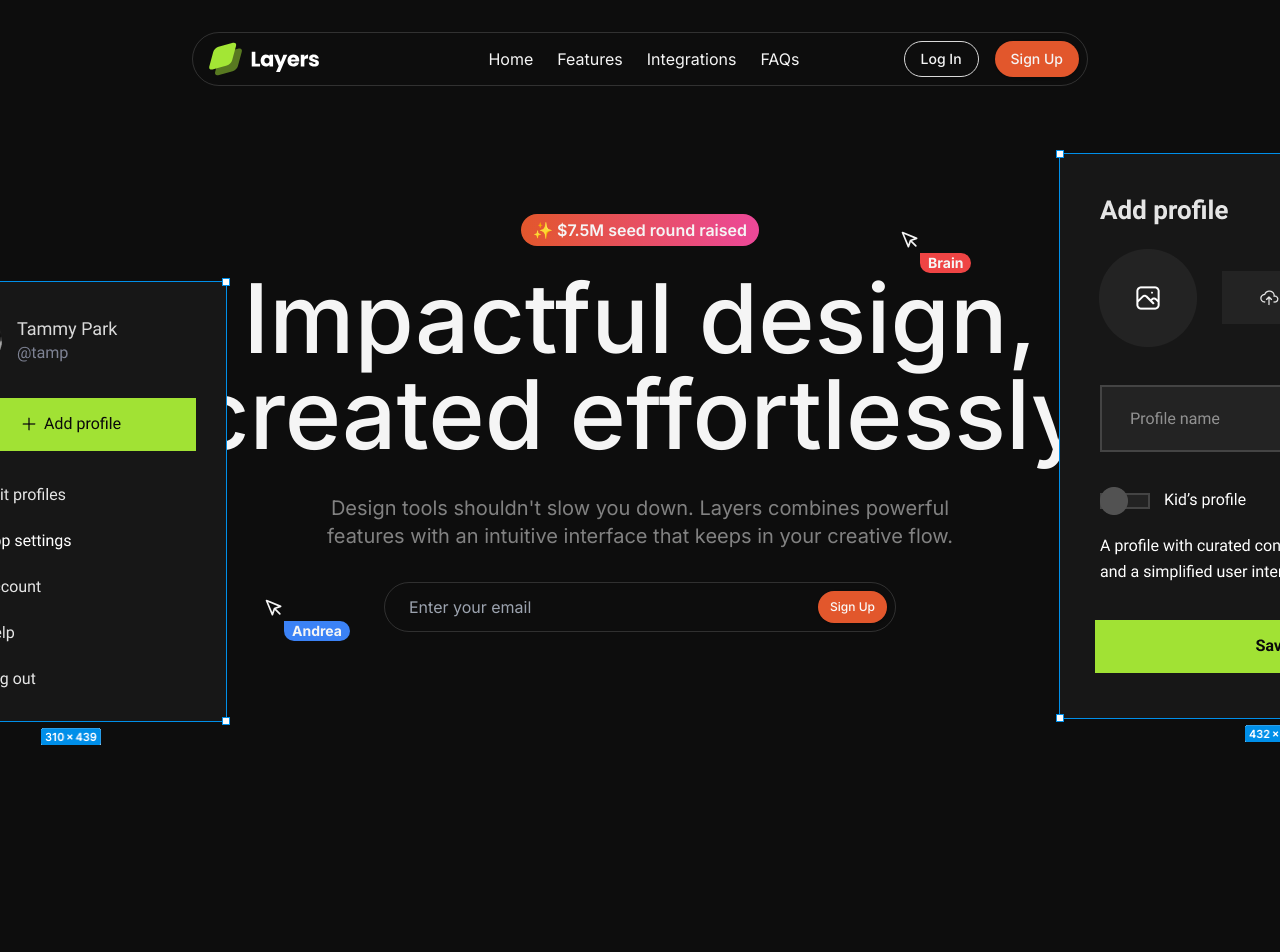
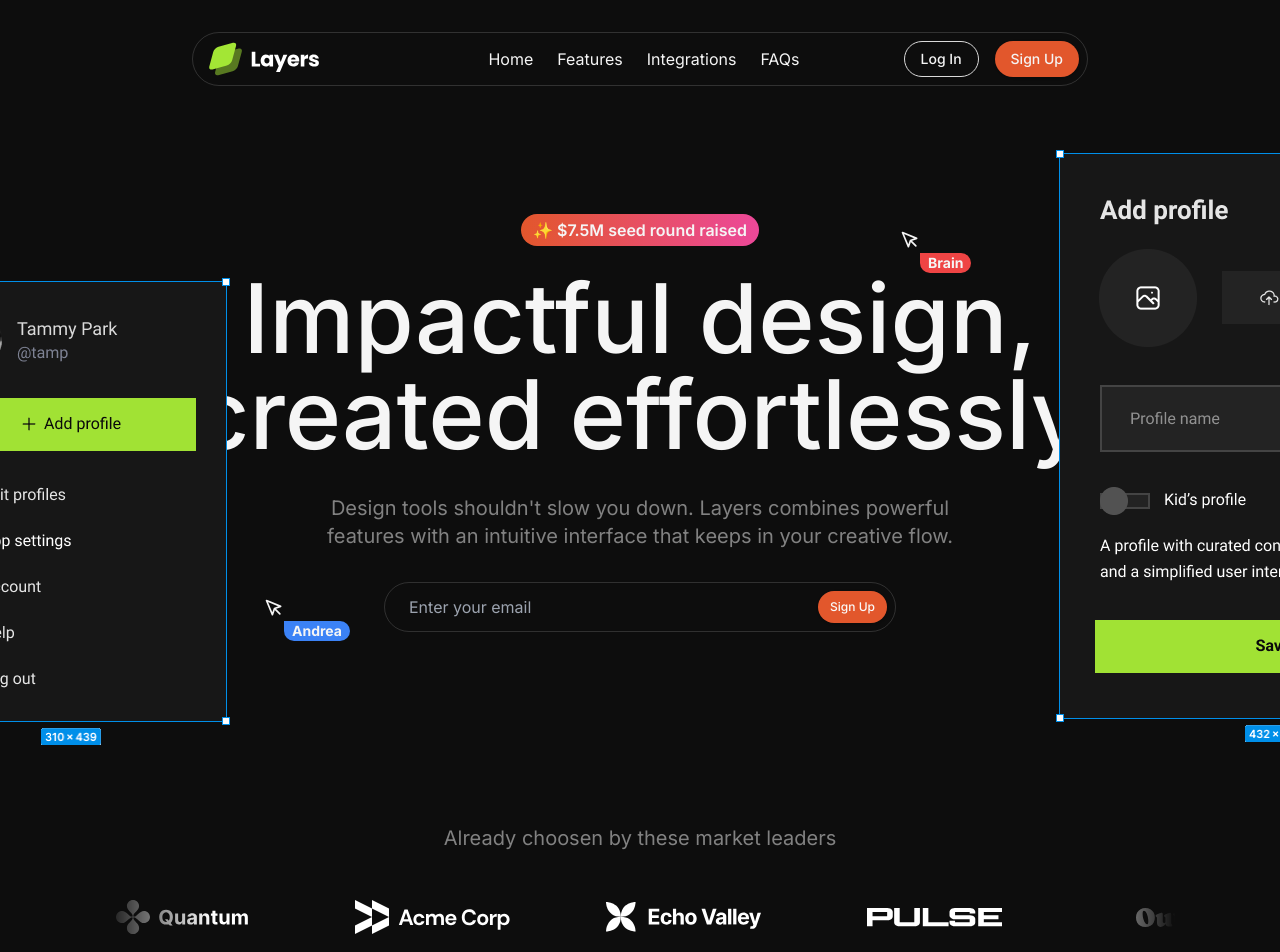
Before and after one commit to pilladipesh33/saas-template, a Next.js app: page / in a window 1280 px wide. Shown: the top 952 px of the page. Before the commit the page ends 800 px from the top, so only its background shows below. Built offline with nearby package versions, Linux system fonts and the light colour scheme.

Commit message:
logo ticker section added

```diff
--- a/src/app/page.tsx
+++ b/src/app/page.tsx
@@ -1,4 +1,5 @@
 import Hero from "@/sections/Hero";
+import LogoTicker from "@/sections/LogoTicker";
 import Navbar from "@/sections/Navbar";
 
 export default function Home() {
@@ -6,6 +7,7 @@
     <>
       <Navbar />
       <Hero />
+      <LogoTicker />
     </>
   );
 }
--- a/src/sections/LogoTicker.tsx
+++ b/src/sections/LogoTicker.tsx
@@ -6,6 +6,7 @@
 import apexLogo from "@/assets/images/apex.svg";
 import celestialLogo from "@/assets/images/celestial.svg";
 import twiceLogo from "@/assets/images/twice.svg";
+import Image from "next/image";
 
 const logos = [
   { name: "Quantum", image: quantumLogo },
@@ -19,5 +20,20 @@
 ];
 
 export default function LogoTicker() {
-    return <div>Logo Ticker</div>;
+  return (
+    <section className="py-24 overflow-x-clip">
+      <div className="container">
+        <h3 className="text-center text-accent/50 text-xl">
+          Already choosen by these market leaders
+        </h3>
+        <div className="overflow-hidden mt-12 [mask-image:linear-gradient(to_right,transparent,black_10%,black_90%,transparent)]">
+          <div className="flex gap-24 pr-24">
+            {logos.map((item, index) => (
+              <Image key={index} src={item.image} alt={item.name} />
+            ))}
+          </div>
+        </div>
+      </div>
+    </section>
+  );
 }
```
Also changed, not shown: 1 other file (tests, documents, lock files or other folders). Lines whose indentation alone changed are shown as unchanged.
